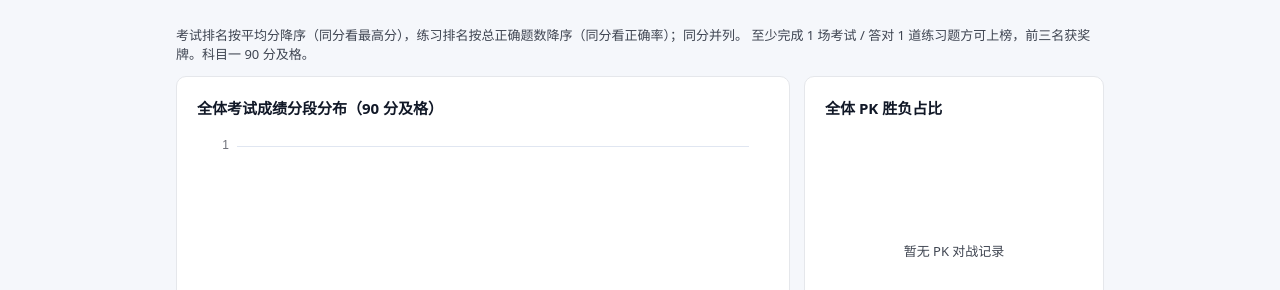
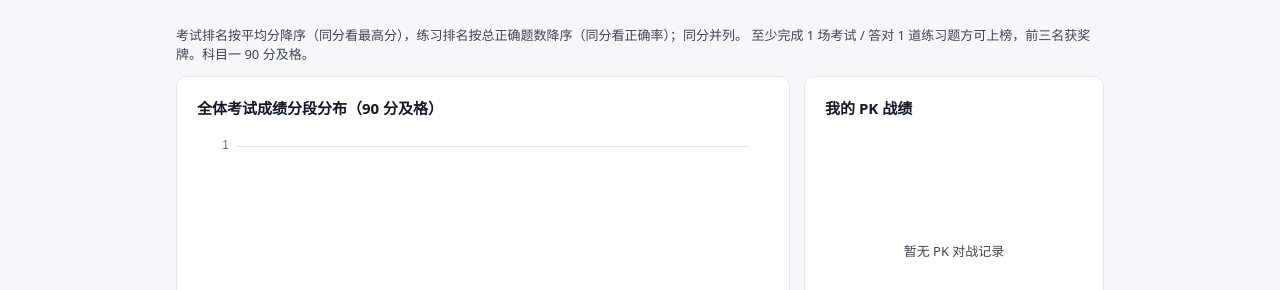
Before and after one commit to ming279/kemu1_exam, a Flask app: page /ranking in a window 1280 px wide. Shown: the part 186-476 px from the top of the page. Run offline with Flask 3, Linux system fonts and the light colour scheme; the visitor is signed in with stand-in values (Sample User, id 1); data that the repository does not hold is empty.

Commit message:
fix: 图表标题改为我的PK战绩

```diff
--- a/app/templates/ranking.html
+++ b/app/templates/ranking.html
@@ -24,7 +24,7 @@
     <div id="chart-seg" style="height:280px;"></div>
   </div>
   <div class="card chart-card">
-    <h3>全体 PK 胜负占比</h3>
+    <h3>我的 PK 战绩</h3>
     <div id="chart-pk" style="height:280px;"></div>
   </div>
 </div>
```
